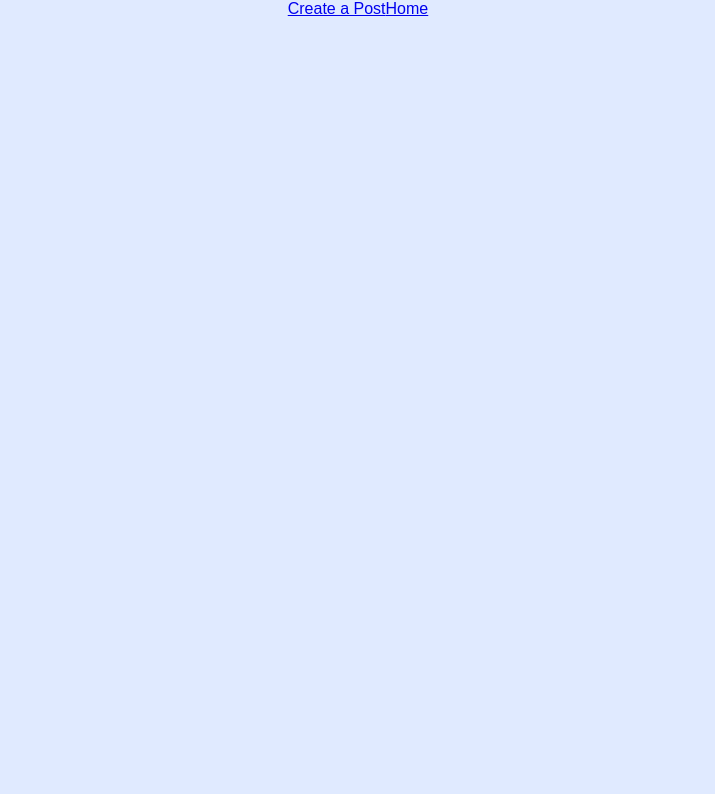
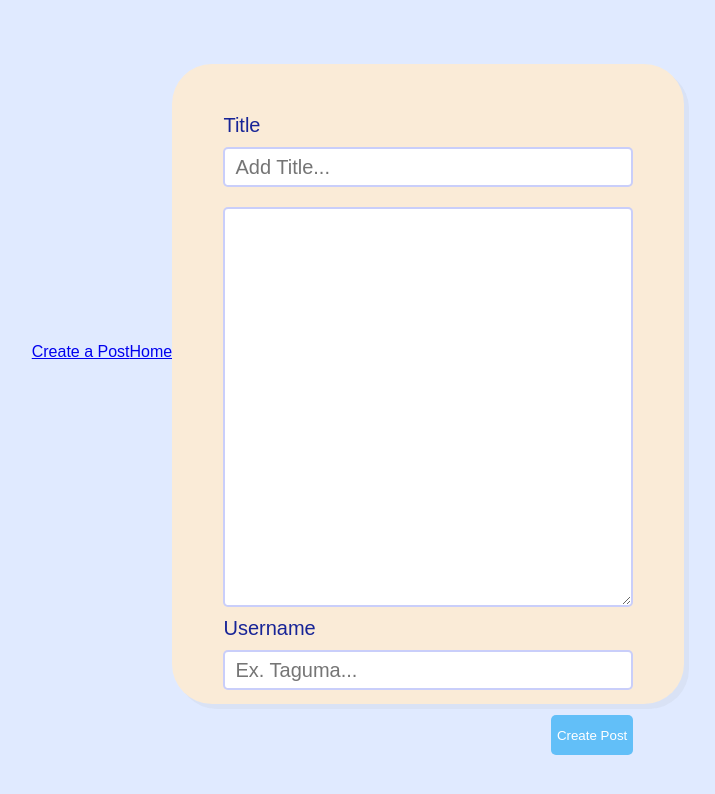
Before and after one commit to kundlatsch/js-forum, a React (Create React App) app in the folder frontend/: page /createpost in a window 1280 px wide. Shown: the top 794 px of the page, without its empty margins (282-997 px from the left). Built offline with nearby package versions, Linux system fonts and the light colour scheme.

Commit message:
Create new post page

```diff
--- a/frontend/package.json
+++ b/frontend/package.json
@@ -9,11 +9,13 @@
     "@testing-library/react": "^11.1.0",
     "@testing-library/user-event": "^12.1.10",
     "axios": "^0.21.1",
+    "formik": "^2.2.8",
     "react": "^17.0.2",
     "react-dom": "^17.0.2",
     "react-router-dom": "^5.2.0",
     "react-scripts": "4.0.3",
-    "web-vitals": "^1.0.1"
+    "web-vitals": "^1.0.1",
+    "yup": "^0.32.9"
   },
   "scripts": {
     "start": "react-scripts start",
--- a/frontend/src/App.css
+++ b/frontend/src/App.css
@@ -5,6 +5,8 @@
   align-items: center;
   height: auto;
 }
+
+/* HOMEPAGE */
 
 .posts {
   display: flex;
@@ -73,3 +75,78 @@ body {
   padding: 10px;
   padding-left: 20px;
 }
+
+/* CREATE POST */
+
+.createPost {
+  display: flex;
+  flex-direction: column;
+  align-items: center;
+  height: 80vh;
+  width: 40%;
+  margin-top: 5%;
+  border-radius: 40px;
+  background-color: antiquewhite;
+  box-shadow: 5px 5px #88888815;
+  padding-top: 50px;
+}
+
+.createPost span {
+  color: rgb(146, 0, 0);
+}
+
+.createPost .formContainer {
+  display: flex;
+  flex-direction: column;
+  width: 80%;
+}
+
+.createPost label {
+  font-size: 20px;
+  color: rgb(23, 36, 151);
+}
+
+.createPost #inputCreatePost {
+  height: 40px;
+  margin-top: 10px;
+  margin-bottom: 10px;
+  border: 2px solid rgba(116, 129, 243, 0.39);
+  border-radius: 5px;
+  padding-left: 10px;
+  font-size: 20px;
+}
+
+.createPost #inputCreatePost:focus {
+  border: 2px solid rgba(116, 129, 243, 0.87);
+}
+
+.createPost #inputPostBody {
+  height: 400px;
+  margin-top: 10px;
+  margin-bottom: 10px;
+  border: 2px solid rgba(116, 129, 243, 0.39);
+  border-radius: 5px;
+  padding: 10px;
+  font-size: 20px;
+}
+
+.createPost #inputPostBody:focus {
+  border: 2px solid rgba(116, 129, 243, 0.87);
+}
+
+.createPost button {
+  margin-top: 15px;
+  height: 40px;
+  border: none;
+  background-color: rgb(98, 191, 248);
+  border-radius: 5px;
+  color: white;
+  width: 20%;
+  margin-left: 80%;
+  transition: 0.4s;
+}
+
+.createPost button:hover {
+  background-color: rgb(76, 101, 214);
+  cursor: pointer;
+}
--- a/frontend/src/pages/CreatePost.js
+++ b/frontend/src/pages/CreatePost.js
@@ -1,11 +1,67 @@
-import React from 'react'
+import React from 'react';
+import { Formik, Form, Field, ErrorMessage } from 'formik';
+import * as Yup from 'yup';
+
+import api from '../services/forum-api';
 
 function CreatePost() {
-    return (
-        <div>
 
-        </div>
-    )
+  const initialValues = {
+    title: "",
+    postText: "",
+    username: ""
+  }
+
+  const validationSchema = Yup.object().shape({
+    title: Yup.string().required().max(255),
+    postText: Yup.string().required().max(255),
+    username: Yup.string().required().max(255)
+  });
+
+  const onSubmit = (data) => {
+    api.post("/posts", data).then((res) => {
+      console.log('ok')
+    });
+  };
+
+  return (
+    <div className="createPost">
+      <Formik
+        initialValues={initialValues}
+        onSubmit={onSubmit}
+        validationSchema={validationSchema}
+      >
+        <Form className="formContainer">
+          <label>Title</label>
+          <ErrorMessage name="title" component="span" />
+          <Field
+            id="inputCreatePost"
+            name="title"
+            placeholder="Add Title..."
+          />
+
+          <ErrorMessage name="postText" component="span" />
+          <Field as="textarea"
+            id="inputPostBody"
+            name="postText"
+            placeholder=""
+          >
+          </Field>
+
+          <label>Username</label>
+          <ErrorMessage name="username" component="span" />
+          <Field
+            id="inputCreatePost"
+            name="username"
+            placeholder="Ex. Taguma..."
+          />
+
+          <button type="submit">Create Post</button>
+
+        </Form>
+      </Formik>
+    </div>
+  )
 }
 
 export default CreatePost
```
Also changed, not shown: 1 other file (tests, documents, lock files or other folders).
